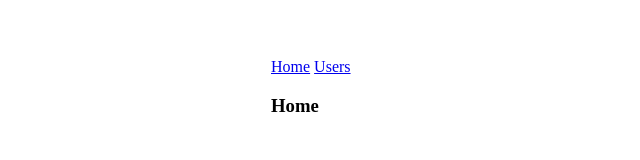
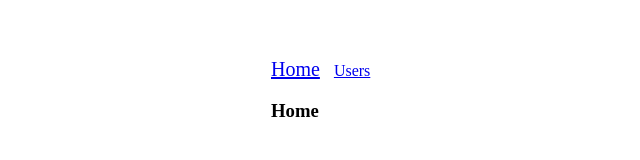
Before and after one commit to kizunas/udemy-vue2, a Vue app: page / in a window 1280 px wide. Shown: the top 160 px of the page, without its empty margins (19-659 px from the left). Built offline with nearby package versions, Linux system fonts and the light colour scheme.

Commit message:
active-class属性とexact属性

```diff
--- a/src/App.vue
+++ b/src/App.vue
@@ -1,9 +1,27 @@
 <template>
   <div style="width: 700px; margin: auto; padding-top: 50px;">
     <nav>
-      <router-link to="/">Home</router-link> <!-- aタグのようにサーバーにアクセスされないため切り替えが早い -->
-      <router-link to="/users">Users</router-link>
+      <router-link
+       to="/"
+       active-class="link--active"
+       exact
+       class="link"
+       >Home</router-link> <!-- aタグのようにサーバーにアクセスされないため切り替えが早い -->
+      <router-link
+       to="/users"
+       active-class="link--active"
+       exact
+       class="link">Users</router-link>
     </nav>
     <router-view></router-view>  <!-- URLが変わるとそれに付随したコンポーネントを表示させるために必要。 -->
   </div>
 </template>
+
+<style scoped>
+.link {
+  margin-right: 10px;
+}
+.link--active {
+  font-size: 20px;
+}
+</style>
```
